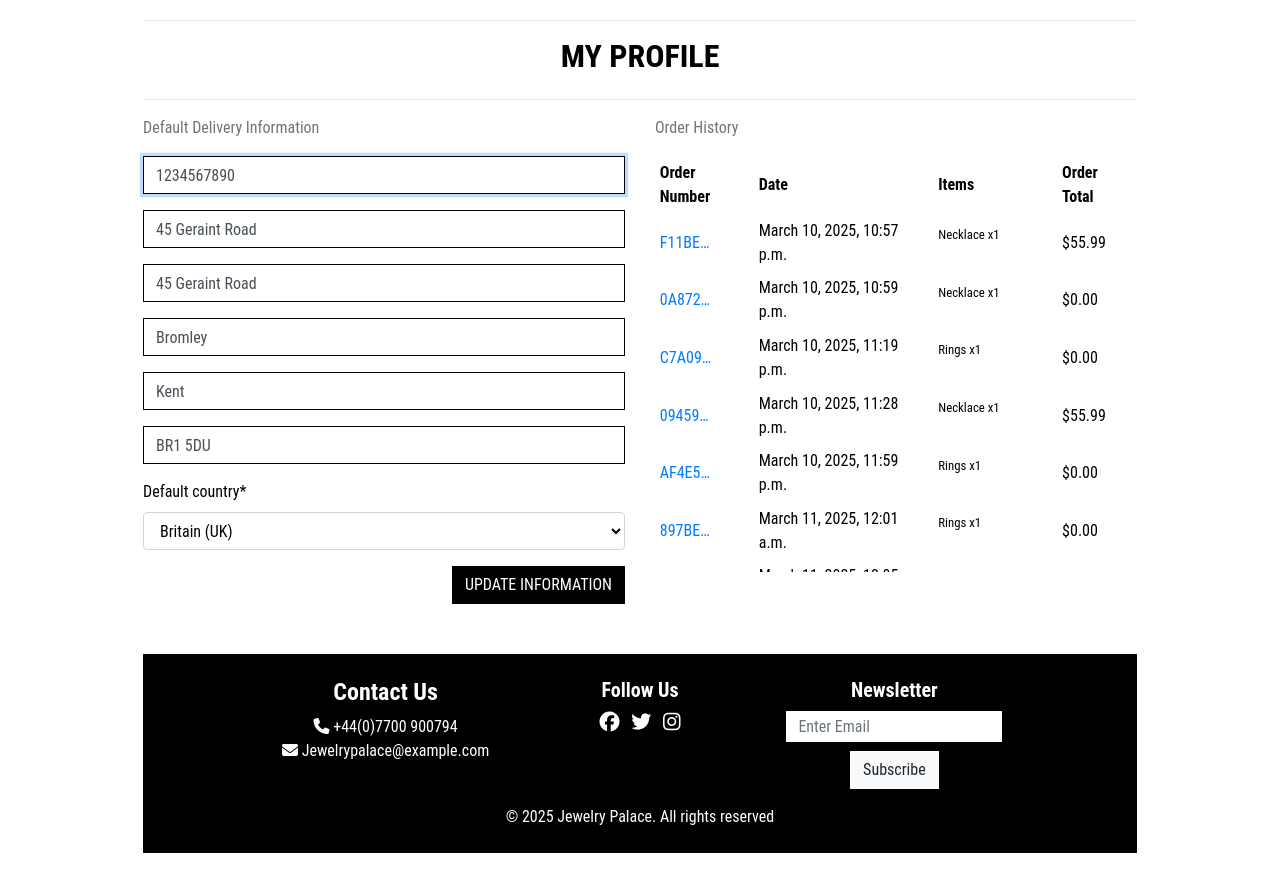
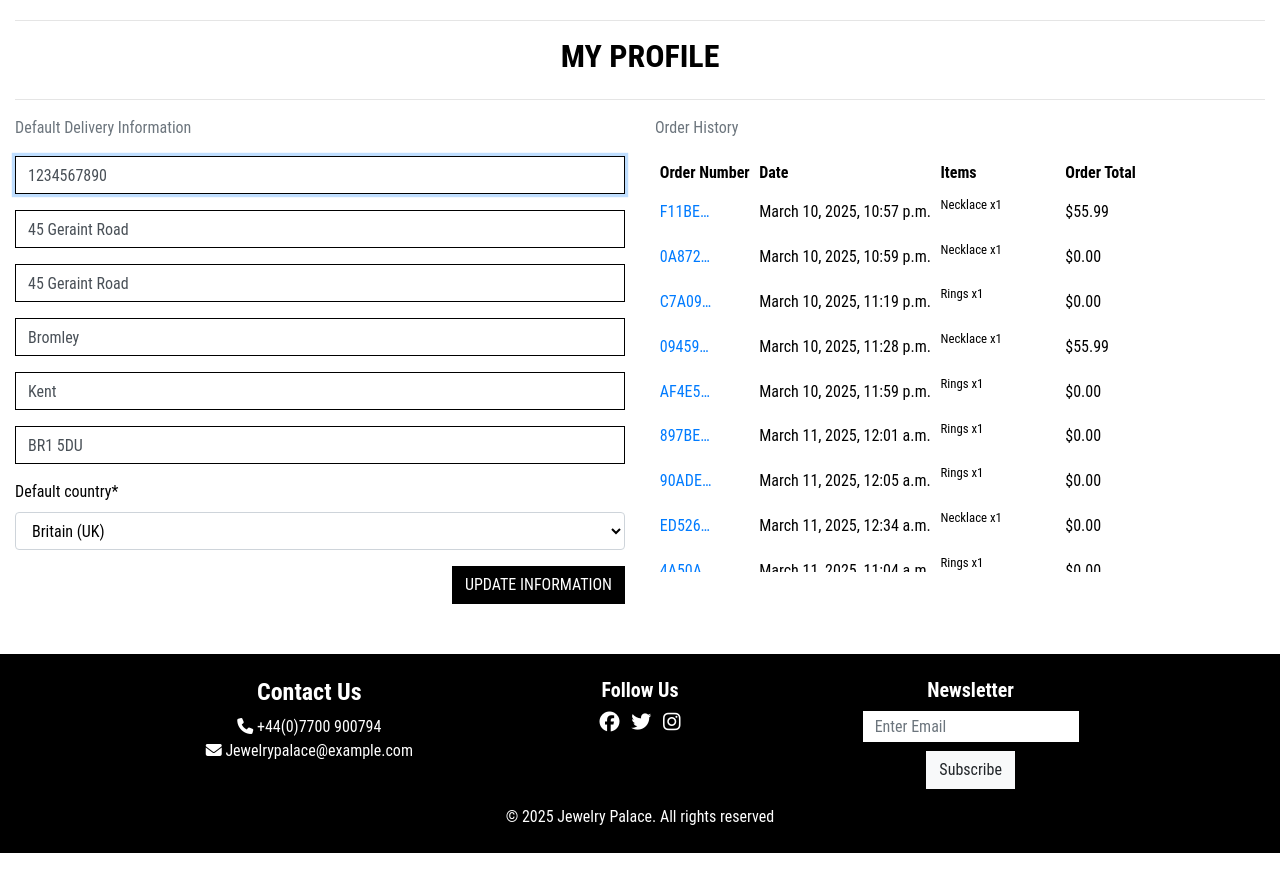
Before and after one commit to KyrianU/Jewelry_palace, a Django app: page /profiles/ in a window 1280 px wide. Shown: the part 160-1056 px from the top of the page. Run offline with Django 3.2, Linux system fonts and the light colour scheme; a user stored in the database is signed in; data comes from the database, SQL or seed files in the repository; some libraries are stand-ins or nearby versions.

Commit message:
fixed footer bug on the profile.html file

```diff
--- a/profiles/static/profiles/css/profile.css
+++ b/profiles/static/profiles/css/profile.css
@@ -25,6 +25,5 @@
 footer {
     background-color: #000;
     width: 100%;
-    padding: 20px 20px;
 
 }
--- a/profiles/templates/profiles/profile.html
+++ b/profiles/templates/profiles/profile.html
@@ -15,7 +15,7 @@
 
 {% block content %}
     <div class="overlay"></div>
-    <div class="container">
+    <div class="container-fluid">
         <div class="row">
             <div class="col">
                 <hr>
@@ -72,8 +72,8 @@
                     </table>
                 </div>
             </div>
-
-        </div>
+    </div>
+    </div>
 {% endblock %}
 
 {% block postloadjs %}
```
Also changed, not shown: README.md.
